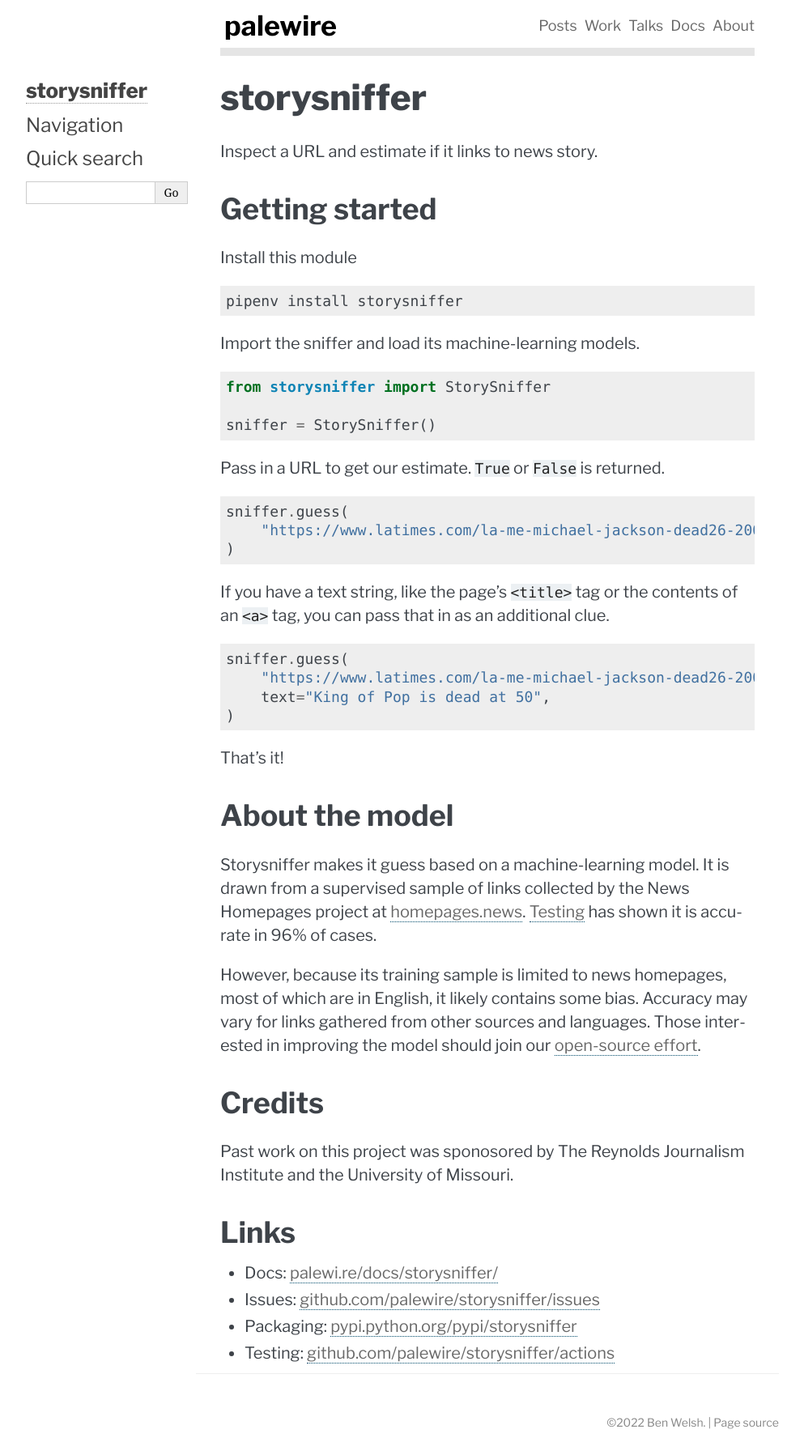
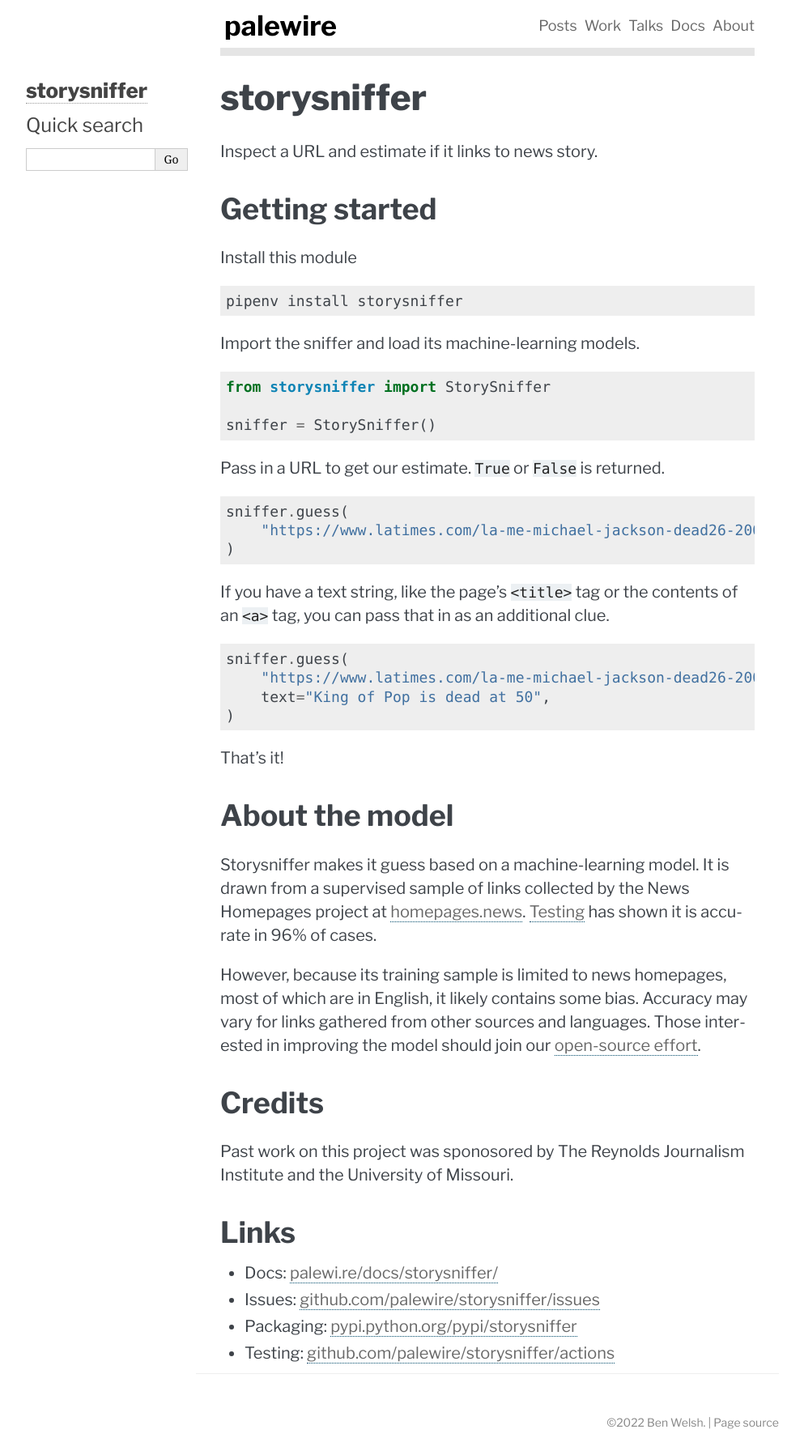
Before and after one commit to palewire/storysniffer, a Sphinx documentation site: the page built from docs/index.md, in a window 1280 px wide. Shown: the whole page at 81% size, without its empty margins (148-1141 px from the left). Built offline with Sphinx 7.4.7, drawn with Linux system fonts in a browser that asks for light colours.

Commit message:
cut navigation

```diff
--- a/docs/conf.py
+++ b/docs/conf.py
@@ -30,7 +30,7 @@ html_theme = "alabaster"
 html_sidebars = {
     "**": [
         "about.html",
-        "navigation.html",
+        #        "navigation.html",
         "relations.html",
         "searchbox.html",
         "donate.html",
```
